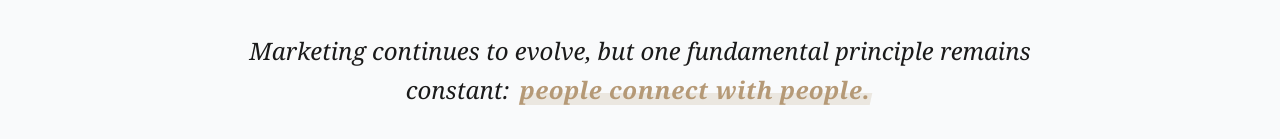
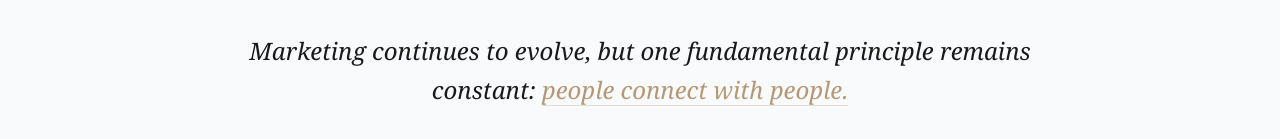
Before and after one commit to Princeee07/Prymestrategies, a Next.js app: page / in a window 1280 px wide. Shown: the part 813-952 px from the top of the page. Built offline with nearby package versions, Linux system fonts and the light colour scheme.

Commit message:
style: simplify highlight to be clean, non-bold, and elegant

```diff
--- a/src/components/sections/IntroSection.tsx
+++ b/src/components/sections/IntroSection.tsx
@@ -13,11 +13,8 @@ export default function IntroSection() {
           <p className="text-xl md:text-2xl text-[var(--color-charcoal)] font-serif italic leading-relaxed">
             Marketing continues to evolve, but one fundamental principle remains
             constant:{' '}
-            <span className="relative inline-block mx-1">
-              <span className="absolute bottom-1 left-0 w-full h-3 bg-[var(--color-bronze)]/20 -skew-x-12 transform transition-transform group-hover:scale-105"></span>
-              <span className="relative text-[var(--color-bronze)] font-bold tracking-wide">
-                people connect with people.
-              </span>
+            <span className="text-[var(--color-bronze)] underline decoration-[var(--color-bronze)]/30 decoration-1 underline-offset-[6px] hover:decoration-[var(--color-bronze)] transition-colors duration-500 cursor-default">
+              people connect with people.
             </span>
           </p>
         </ScrollReveal>
```
